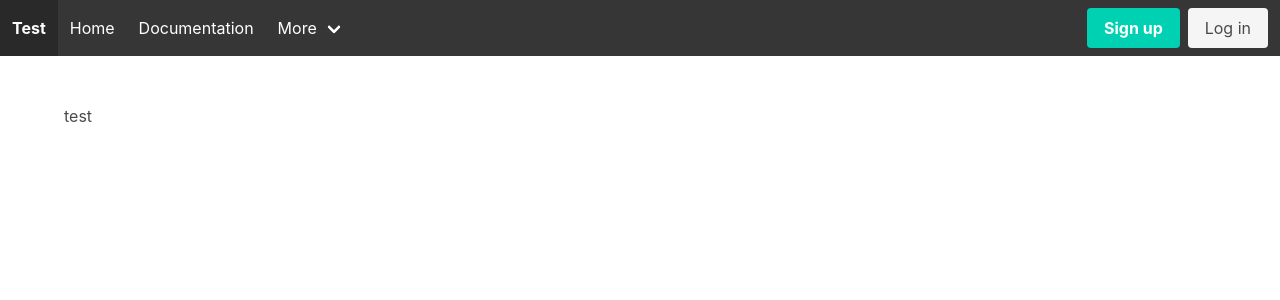
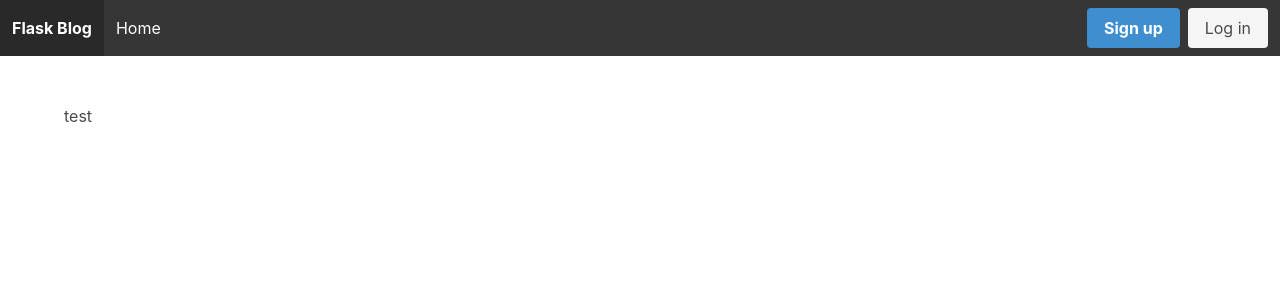
Before and after one commit to mss-hack-club/flask-blog, a Flask app: page / in a window 1280 px wide. Shown: the top 300 px of the page. Run offline with Flask 2, Linux system fonts and the light colour scheme.

Commit message:
feat(layout): worked on layout and navbar

```diff
--- a/application/__init__.py
+++ b/application/__init__.py
@@ -1,9 +1,11 @@
+import os
 from flask import Flask
 from flask_sqlalchemy import SQLAlchemy
 
 app = Flask(__name__)
-db = SQLAlchemy(app=app)
 
 app.config['SQLALCHEMY_DATABASE_URI'] = 'sqlite:///site.db'
 
+db = SQLAlchemy(app=app)
+
 from application import routes
--- a/application/routes.py
+++ b/application/routes.py
@@ -1,7 +1,18 @@
 from flask.templating import render_template
 from application import app
+
 
 @app.route('/')
 @app.route('/home')
 def home():
     return render_template('home.html', title="Home")
+
+
+@app.route('/login')
+def login():
+    return render_template('login.html', title="Login")
+
+
+@app.route('/register')
+def register():
+    return render_template('register.html', title="Login")
--- a/application/templates/includes/navbar.html
+++ b/application/templates/includes/navbar.html
@@ -1,7 +1,7 @@
 <nav class="navbar is-dark" role="navigation" aria-label="main navigation">
   <div class="navbar-brand">
     <a class="navbar-item has-text-weight-bold" href="https://bulma.io">
-        Test
+      Flask Blog
     </a>
     <a
       role="button"
@@ -19,26 +19,12 @@
   <div id="navbarBasicExample" class="navbar-menu">
     <div class="navbar-start">
       <a class="navbar-item"> Home </a>
-
-      <a class="navbar-item"> Documentation </a>
-
-      <div class="navbar-item has-dropdown is-hoverable">
-        <a class="navbar-link"> More </a>
-
-        <div class="navbar-dropdown">
-          <a class="navbar-item"> About </a>
-          <a class="navbar-item"> Jobs </a>
-          <a class="navbar-item"> Contact </a>
-          <hr class="navbar-divider" />
-          <a class="navbar-item"> Report an issue </a>
-        </div>
-      </div>
     </div>
 
     <div class="navbar-end">
       <div class="navbar-item">
         <div class="buttons">
-          <a class="button is-primary">
+          <a class="button is-info">
             <strong>Sign up</strong>
           </a>
           <a class="button is-light"> Log in </a>
--- a/application/templates/layout.html
+++ b/application/templates/layout.html
@@ -13,6 +13,13 @@
       rel="stylesheet"
       href="https://cdn.jsdelivr.net/npm/bulma@0.9.3/css/bulma.min.css"
     />
+    <link
+      rel="stylesheet"
+      href="https://cdnjs.cloudflare.com/ajax/libs/font-awesome/6.0.0-beta3/css/all.min.css"
+      integrity="sha512-Fo3rlrZj/k7ujTnHg4CGR2D7kSs0v4LLanw2qksYuRlEzO+tcaEPQogQ0KaoGN26/zrn20ImR1DfuLWnOo7aBA=="
+      crossorigin="anonymous"
+      referrerpolicy="no-referrer"
+    />
   </head>
   <body>
     {% include "includes/navbar.html" %}
```
